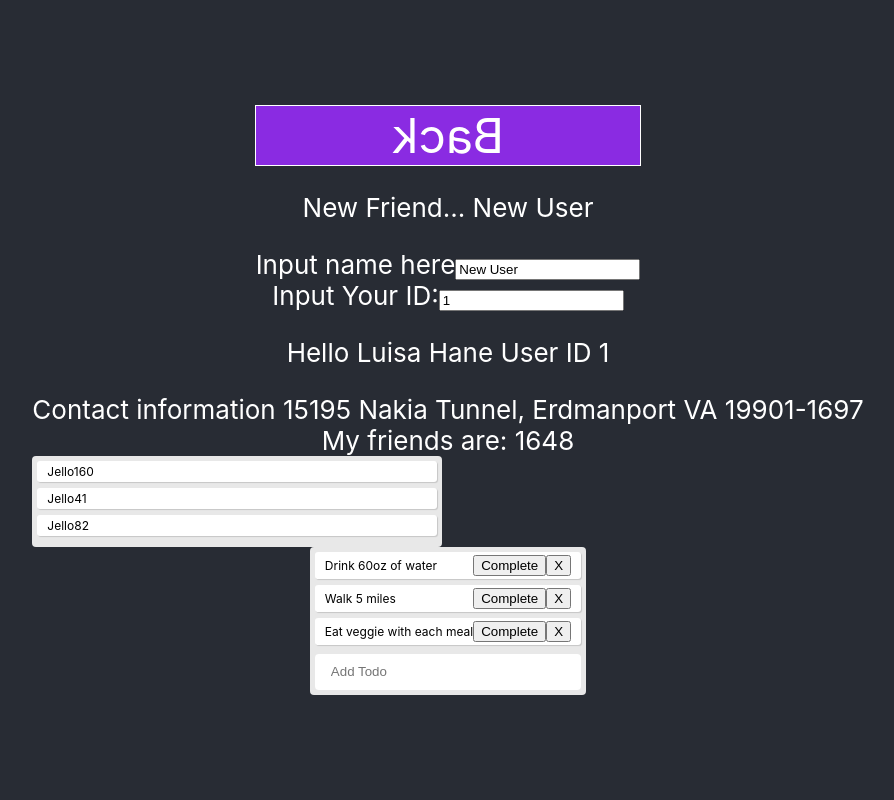
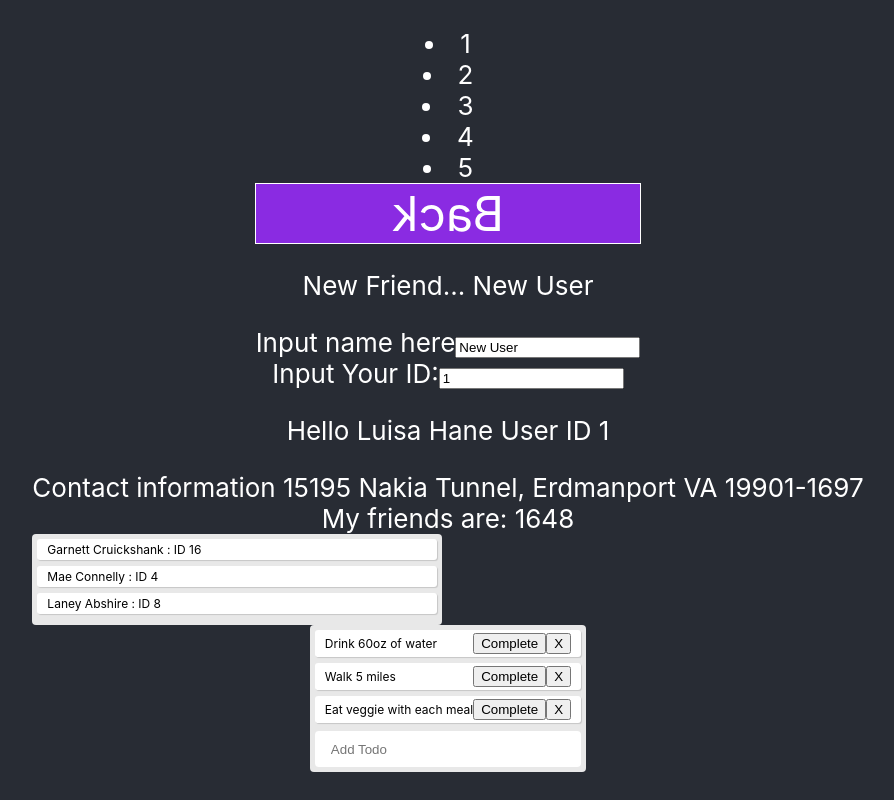
Before and after one commit to saykaren/GetFitter, a React (Create React App) app: page / in a window 1280 px wide. Shown: the whole page, without its empty margins (192-1086 px from the left). Built offline with nearby package versions, Linux system fonts and the light colour scheme.

Commit message:
able to properly make hook that will generate the friends names by the ID of the person who is input. I do need to minus 1 as it seems to be taking their array index rather than the ID itself

```diff
--- a/src/Components/App/App.js
+++ b/src/Components/App/App.js
@@ -5,12 +5,14 @@ import Friends from './Friends';
 import UserLookUp from './UserLookUp';
 import Graph from './Graph';
 import TodoApp from './ToDo';
+import List from './List';
 
 
 function App() {
   return (
     <div className="App">
       <header className="App-header">
+        <List />
         <Graph />
         <Friends />
         <UserLookUp />
--- /dev/null
+++ b/src/Components/App/List.js
@@ -0,0 +1,21 @@
+// import React, {useState} from 'react';
+import React from 'react';
+import './App.css';
+
+
+const numbers = [1,2,3,4,5];
+const listItems = numbers.map((number)=>
+  <li>
+    {number}
+  </li>
+  );
+const List = ()=>{
+  return (
+    <div>
+      {listItems}
+    </div>
+
+  );
+};
+
+export default List
--- a/src/Components/App/UserLookUp.js
+++ b/src/Components/App/UserLookUp.js
@@ -3,16 +3,16 @@ import './App.css';
 import userData from '../../data/users';
 
 const ToDo = ({ userId, friends, index }) =>{
+
+  var idNum = friends-1;
+  var nameData = userData[idNum].name; // is one digit off....
+
   return(
     <div
       className="todo"
      >
-      {userData.index}
-      {userId.name}
-      {userData.userId}
-      Jello
-      {friends}
-      {index}
+      {nameData} : ID {friends}
+
 
     </div>
   );
```
